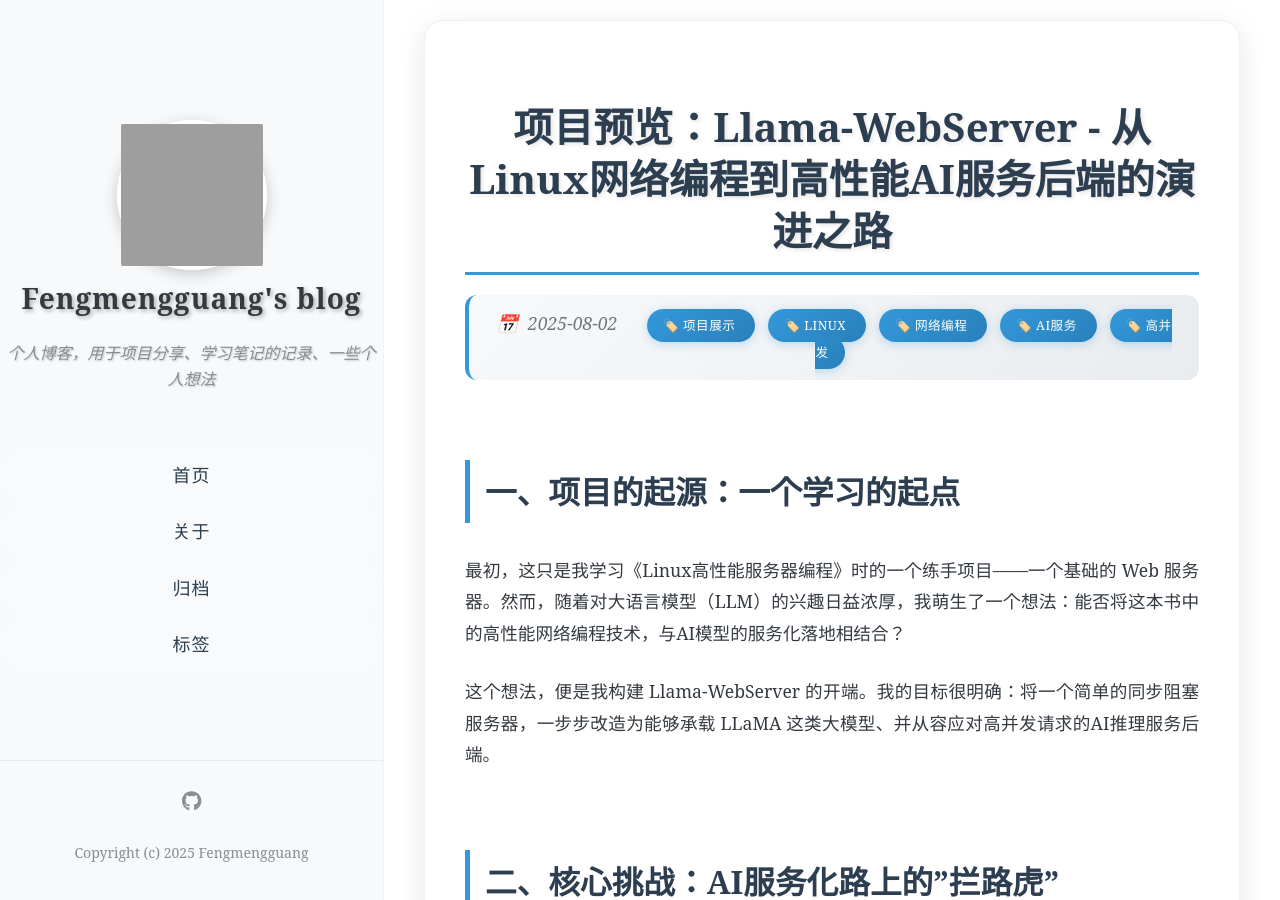
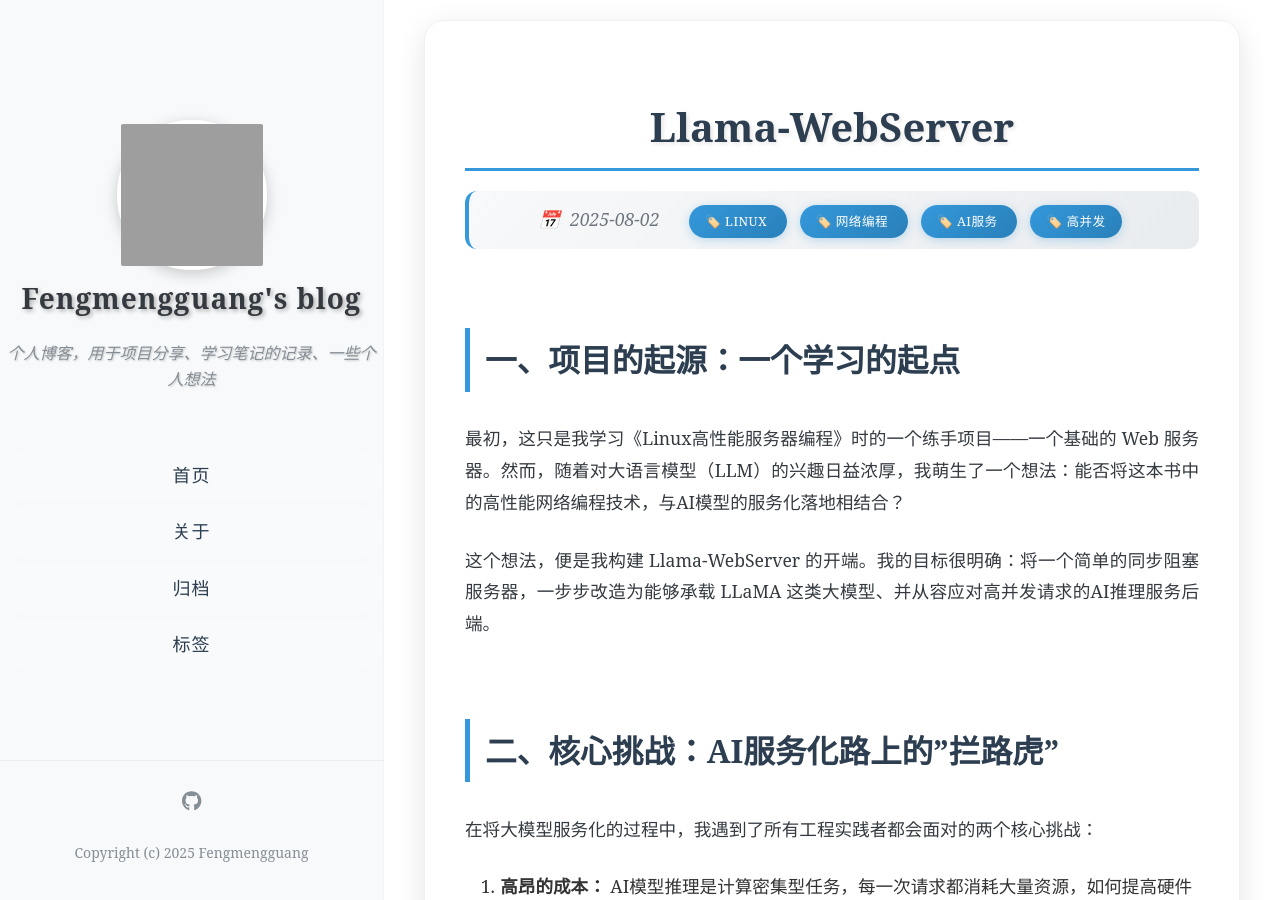
Before and after one commit to xiaoben765/xiaoben765.github.io, a Jekyll site: the page built from _posts/2025-08-02-project-preview.md, in a window 1280 px wide and 900 px high. Built offline with Jekyll 4.4.1, drawn with Linux system fonts in a browser that asks for light colours; comment, search, counter and statistics services are not loaded; grey boxes are pictures that could not be loaded.

Commit message:
测试页面显示问题

```diff
--- a/_posts/2025-08-02-project-preview.md
+++ b/_posts/2025-08-02-project-preview.md
@@ -1,8 +1,8 @@
 ---
 layout: post
-title: "项目预览：Llama-WebServer - 从Linux网络编程到高性能AI服务后端的演进之路"
+title: "Llama-WebServer"
 date: 2025-08-02
-tags: [项目展示, Linux, 网络编程, AI服务, 高并发]
+tags: [Linux, 网络编程, AI服务, 高并发]
 comments: true
 author: Fengmengguang
 ---
```
